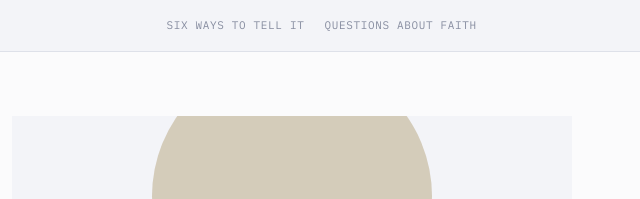
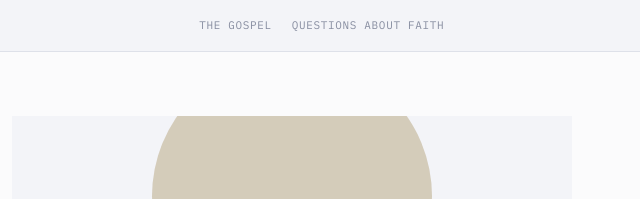
Before and after one commit to MikeOpima/LightProject_2026, a plain HTML site: page index.html in a window 1280 px wide. Shown: the top 199 px of the page, 348-988 px from the left. Drawn offline with Linux system fonts and the light colour scheme.

Commit message:
Updating title

```diff
--- a/index.html
+++ b/index.html
@@ -26,7 +26,7 @@
   <div class="sitebar-inner">
     <a class="sitebar-brand" href="index.html">&#10013; Search the Scriptures</a>
     <nav class="sitebar-nav" aria-label="Site sections">
-      <a href="gospel.html">Six Ways to Tell It</a>
+      <a href="gospel.html">The Gospel</a>
       <a href="#questions">Questions About Faith</a>
     </nav>
     <div class="version-picker">
```
Also changed, not shown: 1 other file.
